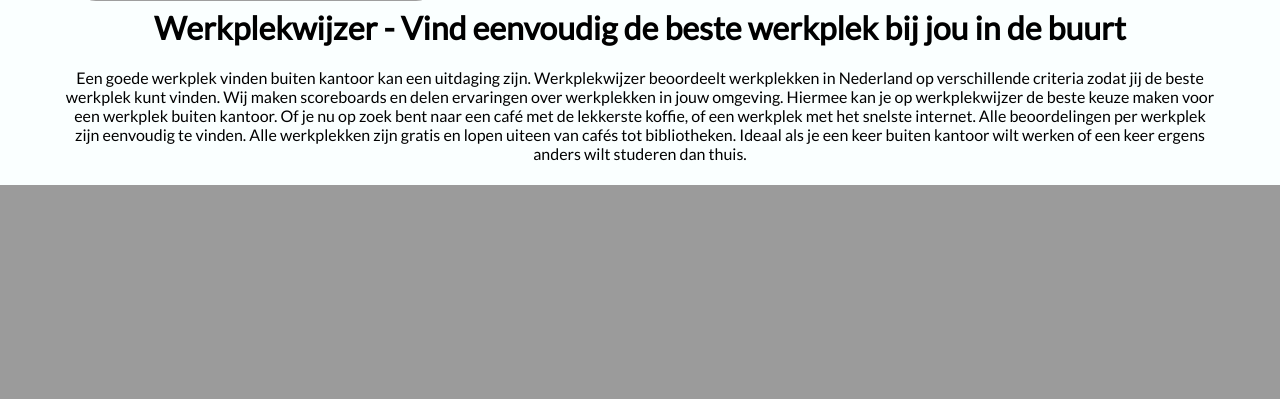
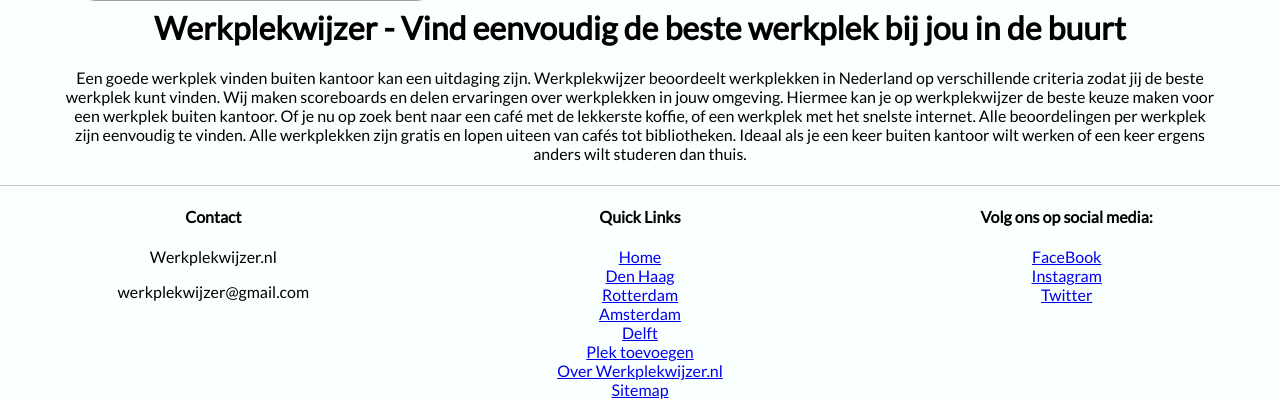
Before and after one commit to michiel015/studyplaces, a Flask app: page / in a window 1280 px wide. Shown: the part 4755-5154 px from the top of the page. Before the commit the page ends 4940 px from the top, so only its background shows below. Run offline with Flask 2, Linux system fonts and the light colour scheme; data comes from the database, SQL or seed files in the repository; grey boxes are pictures that could not be loaded.

Commit message:
Created footer

```diff
--- a/static/css/main.css
+++ b/static/css/main.css
@@ -555,3 +555,24 @@ h4 {
 
 /* Show the dropdown menu (use JS to add this class to the .dropdown-content container when the user clicks on the dropdown button) */
 .show {display:block;}
+footer [class ^= 'footer-'] {
+    width: 33.3333%;
+    display: inline-block;
+    text-align: center;
+}
+
+footer .footer-left {
+    float: left;
+}
+
+footer .footer-right {
+    float: right;
+}
+footer {
+border-top: 1px solid #c7c4c4;
+height: 100px;
+}
+footer a {
+      text-align: left;
+
+}
--- a/templates/home_base.html
+++ b/templates/home_base.html
@@ -69,4 +69,32 @@
 
 </body>
 <script type="text/javascript" src="{{ url_for('static', filename='js/main.js') }}"></script>
+<footer>
+    <aside class="footer-left">
+<h4><b> Contact </b></h4>
+<p>Werkplekwijzer.nl</p>
+<p>werkplekwijzer@gmail.com</p>
+
+    </aside>
+
+    <aside class="footer-right">
+<h4><b> Volg ons op social media: </b></h4>
+<a href="https://www.facebook.com/Werkplekwijzer/">FaceBook</a>
+<br><a href="https://www.instagram.com/Werkplekwijzer/">Instagram</a>
+<br><a href="https://www.twitter.com/Werkplekwijzer/">Twitter</a>
+
+    </aside>
+
+    <aside class="footer-center">
+<h4> <b>Quick Links </b></h4>
+<a href="https://www.werkplekwijzer.nl/">Home</a>
+<br><a href="https://www.werkplekwijzer.nl/den_haag">Den Haag</a>
+<br><a href="https://www.werkplekwijzer.nl/rotterdam">Rotterdam</a>
+<br><a href="https://www.werkplekwijzer.nl/amsterdam">Amsterdam</a>
+<br><a href="https://www.werkplekwijzer.nl/delft">Delft</a>
+<br><a href="https://www.werkplekwijzer.nl/plek_toevoegen">Plek toevoegen</a>
+<br><a href="https://www.werkplekwijzer.nl/about">Over Werkplekwijzer.nl</a>
+<br><a href="https://www.werkplekwijzer.nl/sitemap.xml">Sitemap</a>
+    </aside>
+</footer>
 </html>
```
Also changed, not shown: templates/modal.html (+28 -0 lines).
